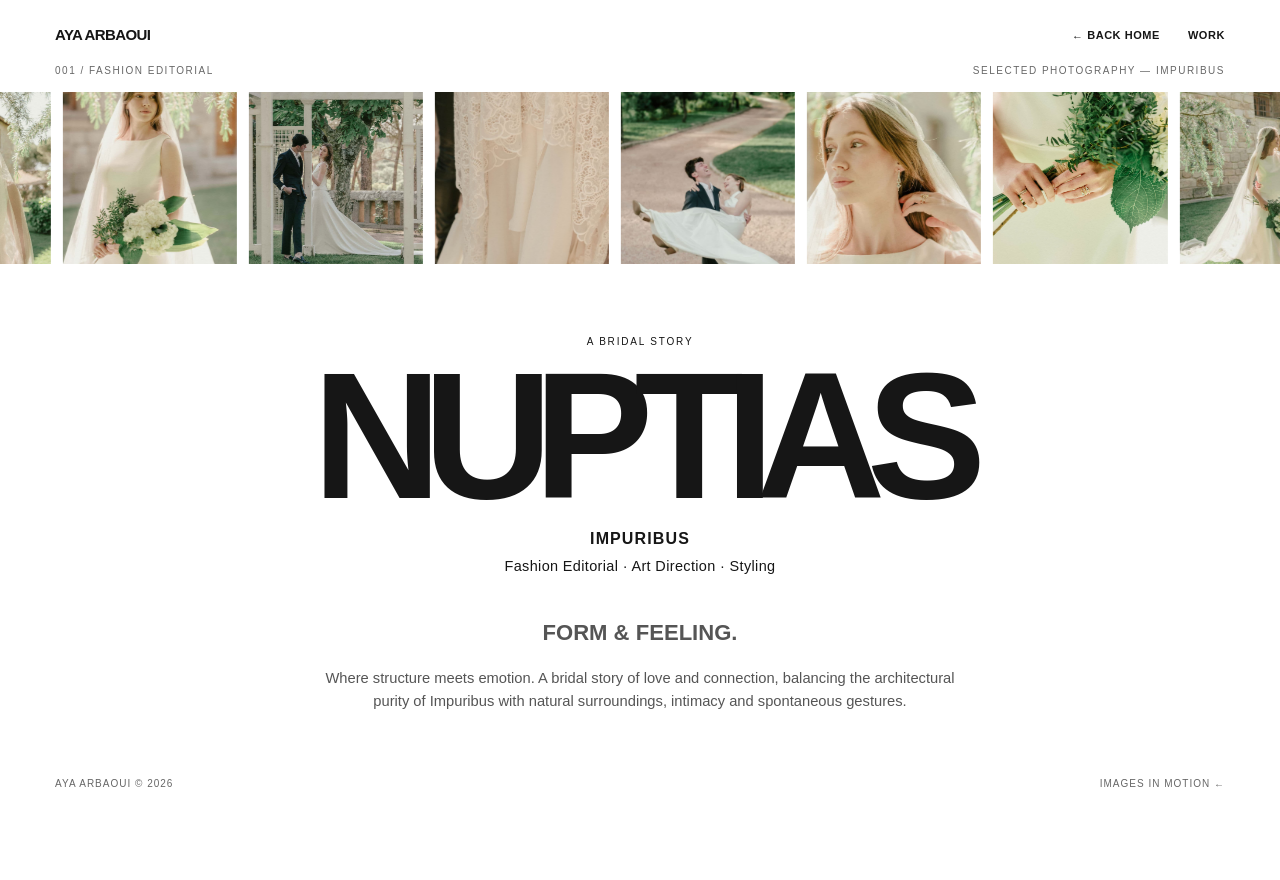
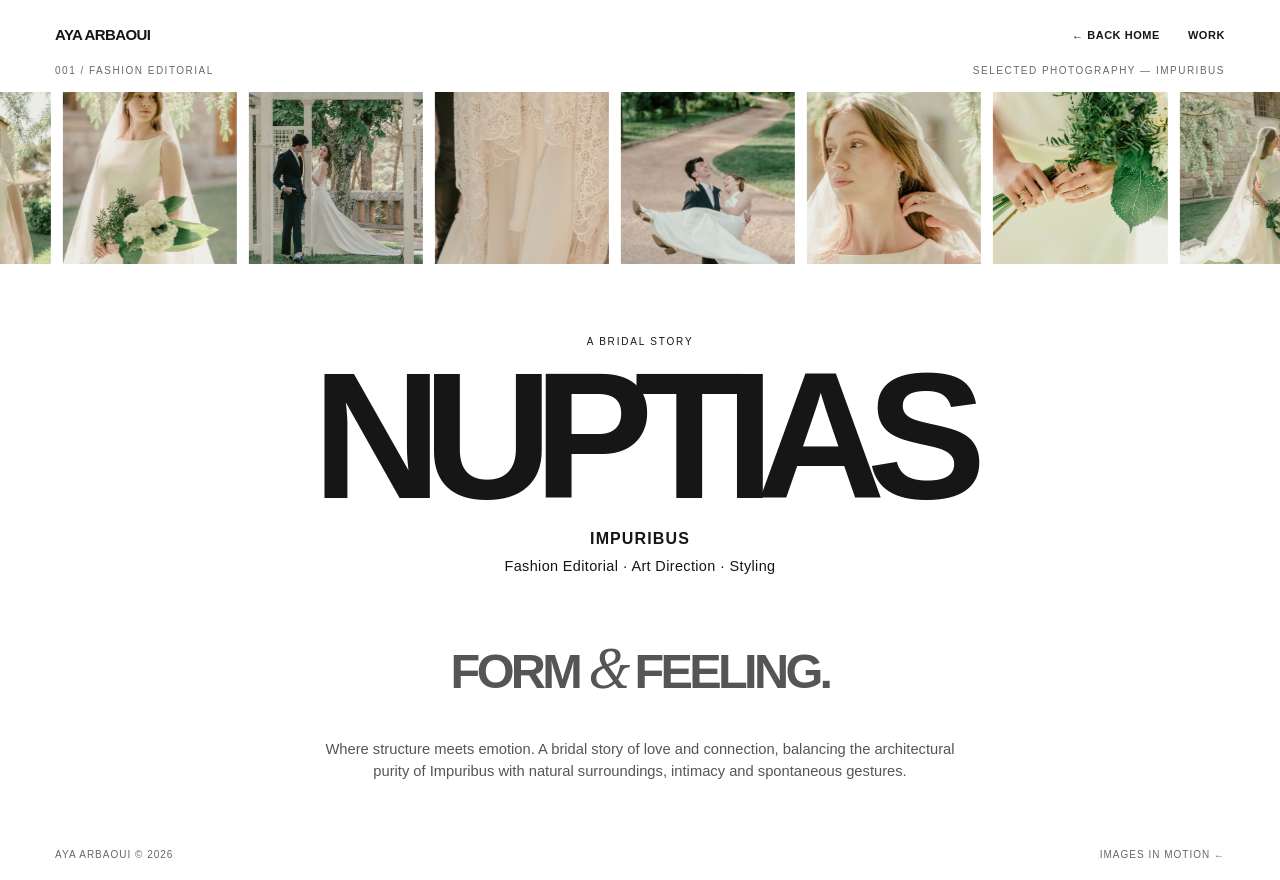
Before and after one commit to ayitis/miportfolio, a plain HTML site: page nuptias.html in a window 1280 px wide. Before the commit the page ends 809 px from the top, so only its background shows below. Drawn offline with Linux system fonts and the light colour scheme.

Commit message:
Restore editorial Form & Feeling typography with italic ampersand

```diff
--- a/nuptias.html
+++ b/nuptias.html
@@ -31,6 +31,9 @@ footer{display:flex;justify-content:space-between;align-items:center;padding:12p
 @media (max-width:700px){header{padding-top:20px;padding-bottom:25px}.brand{font-size:13px}.links{gap:13px;font-size:10px}.category{font-size:9px;padding-bottom:12px}.photo{width:42vw;height:29vh;min-height:185px;max-height:260px}.editorial-bottom{padding-top:clamp(55px,10vh,110px);padding-bottom:38px}h1{font-size:clamp(72px,19vw,140px);margin-bottom:24px}.concept{margin-top:30px}.concept h2{font-size:25px}.concept p{font-size:13px}.eyebrow{margin-bottom:14px}footer{padding-bottom:18px;gap:15px}}
 @media (max-height:610px) and (min-width:701px){.photo{height:26vh}.editorial-bottom{padding:12px var(--gutter)}h1{font-size:clamp(70px,12vh,125px)}.concept{margin-top:15px}.concept h2{font-size:20px;margin-bottom:6px}.concept p{font-size:12px}.editorial-bottom{padding-top:30px;padding-bottom:15px}header{padding-top:16px;padding-bottom:15px}}
 @media (prefers-reduced-motion:reduce){.marquee-track{animation:none}.marquee{overflow-x:auto}}
+.concept h2{font-family:Arial,Helvetica,sans-serif;font-size:clamp(29px,3.8vw,56px);font-weight:800;letter-spacing:-.075em;line-height:1.08}
+.concept h2 em{font-family:Georgia,"Times New Roman",serif;font-size:1.12em;font-weight:400;font-style:italic;letter-spacing:-.09em}
+@media(max-width:700px){.concept h2{font-size:clamp(27px,7vw,40px)}}
 </style></head>
 <body><div class="page">
 <header><a class="brand" href="./index.html">AYA ARBAOUI</a><nav class="links" aria-label="Main navigation"><a href="./index.html">← BACK HOME</a><a href="./index.html#work">WORK</a></nav></header>
@@ -42,7 +45,7 @@ footer{display:flex;justify-content:space-between;align-items:center;padding:12p
 <h1 id="title">NUPTIAS</h1>
 <p class="credit">IMPURIBUS</p>
 <p class="roles">Fashion Editorial · Art Direction · Styling</p>
-<div class="concept"><h2>FORM &amp; FEELING.</h2><p>Where structure meets emotion. A bridal story of love and connection, balancing the architectural purity of Impuribus with natural surroundings, intimacy and spontaneous gestures.</p></div>
+<div class="concept"><h2>FORM <em>&amp;</em> FEELING.</h2><p>Where structure meets emotion. A bridal story of love and connection, balancing the architectural purity of Impuribus with natural surroundings, intimacy and spontaneous gestures.</p></div>
 </section>
 </main>
 <footer><span>AYA ARBAOUI © 2026</span><span>IMAGES IN MOTION ←</span></footer>
```
